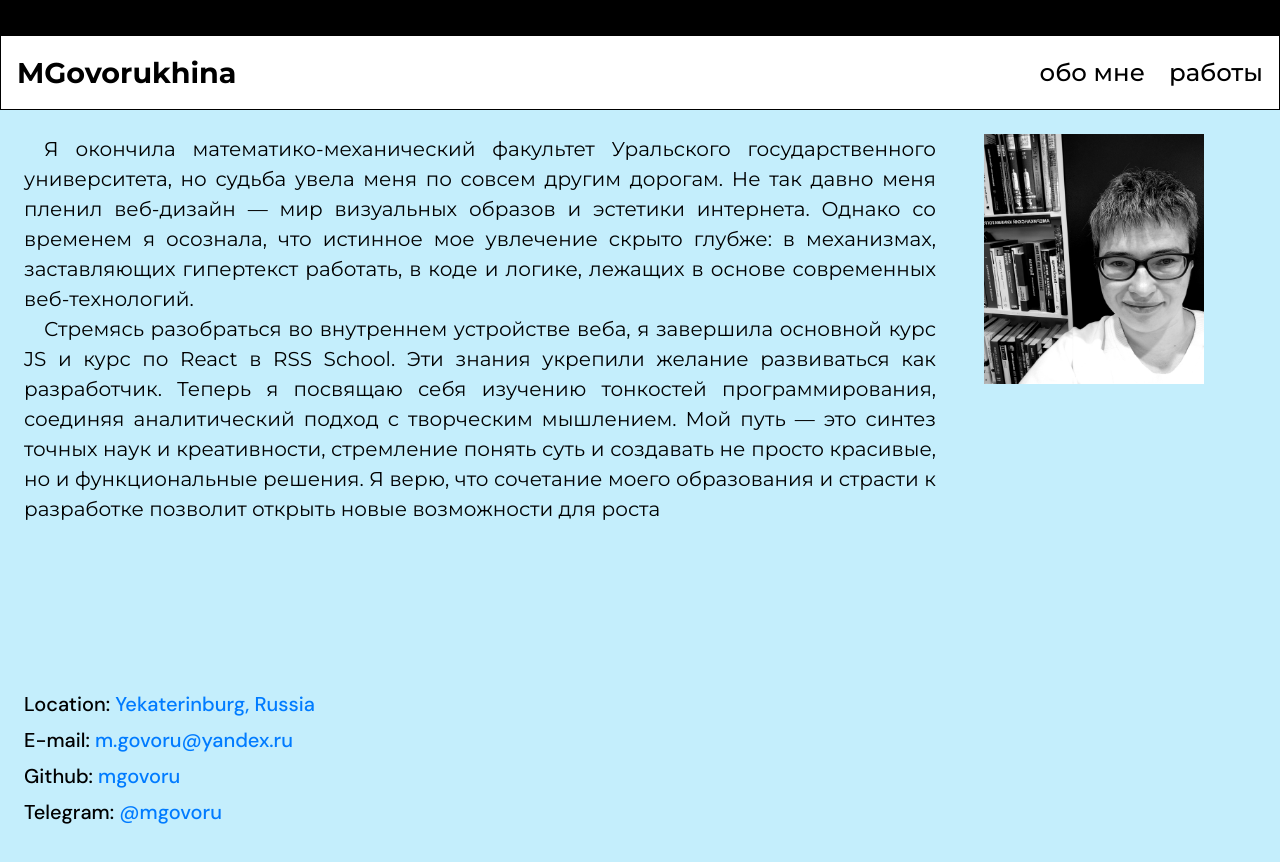
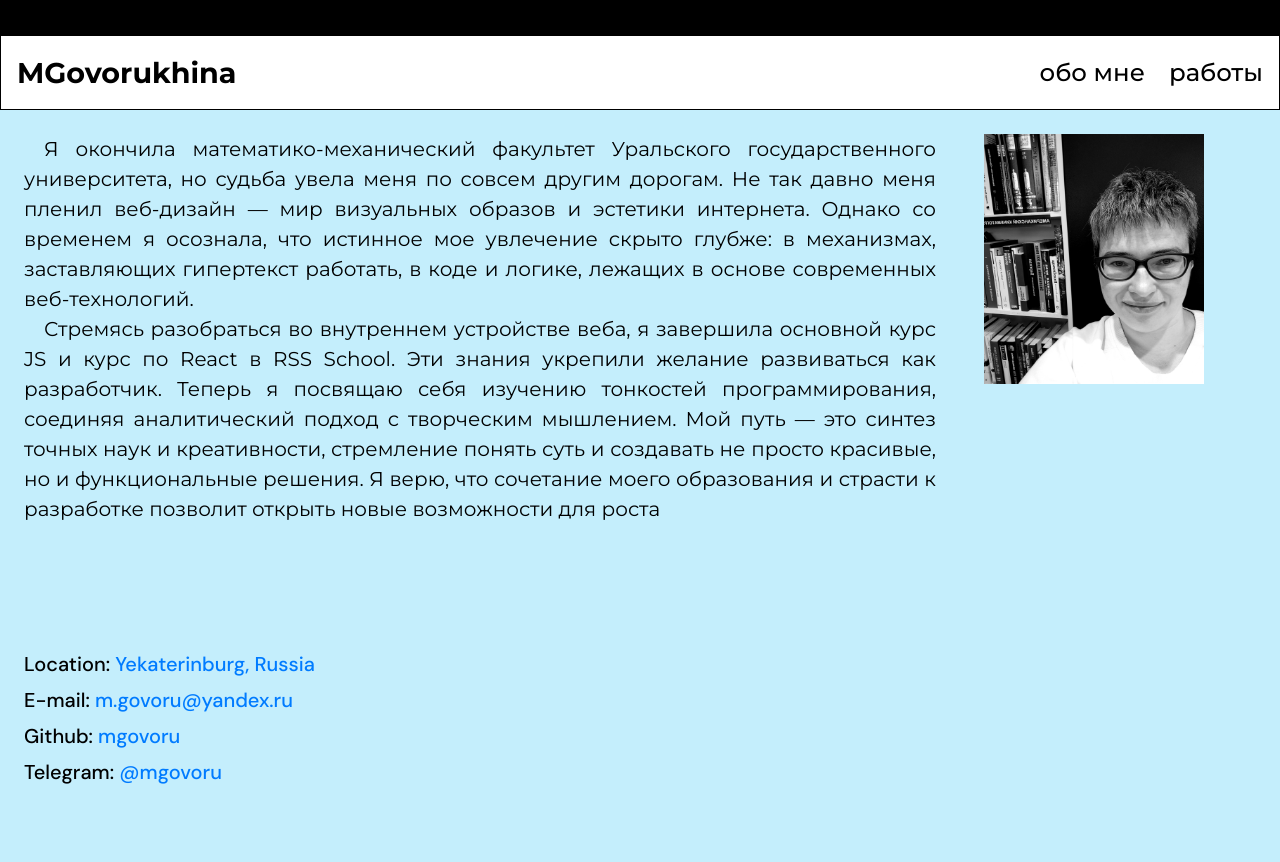
Before and after one commit to mgovoru/portfolio, a Next.js app: page /about in a window 1280 px wide. Shown: the top 862 px of the page. Built offline with nearby package versions, Linux system fonts and the light colour scheme.

Commit message:
fix: structure page about

```diff
--- a/app/about/page.module.scss
+++ b/app/about/page.module.scss
@@ -1,7 +1,13 @@
 @import "./../global.scss";
 
+.container {
+	display: flex;
+	flex-direction: column;
+	gap: 24px;
+}
+
 .content {
-	height: 70%;
+	height: 65%;
 	display: flex;
 	justify-content: space-between;
 	font-family: 'Montserrat';
@@ -72,6 +78,7 @@
 	ul li {
 		margin-bottom: 16px;
 	}
+
 	a {
 		text-decoration: none;
 		color: #007BFF;
--- a/app/components/layout/header.module.scss
+++ b/app/components/layout/header.module.scss
@@ -14,6 +14,7 @@
 }
 
 .white {
+	font-family: 'Montserrat';
 	background: white;
 	height: 75px;
 	border: 1px solid black;
```
Lines whose indentation alone changed are shown as unchanged.
